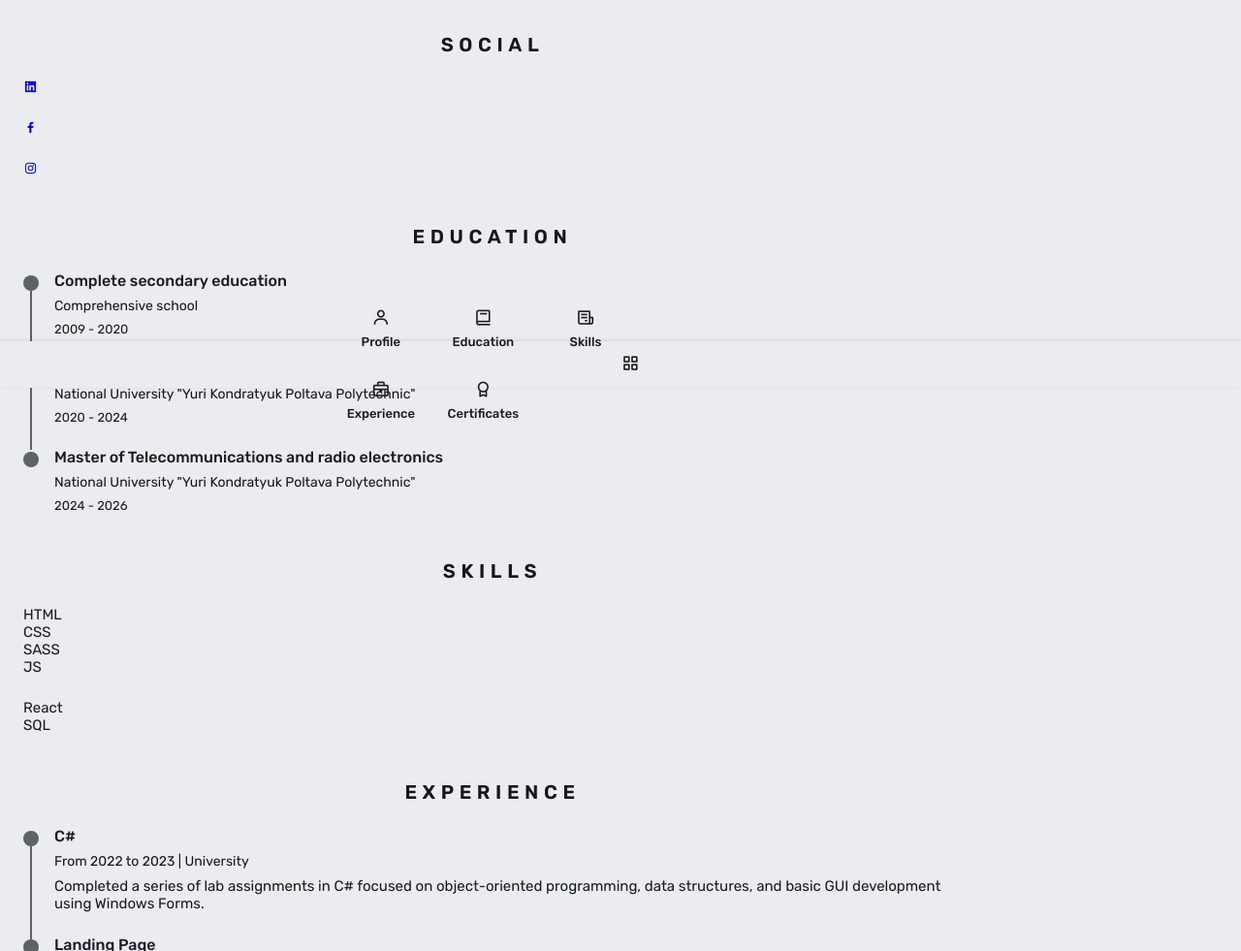
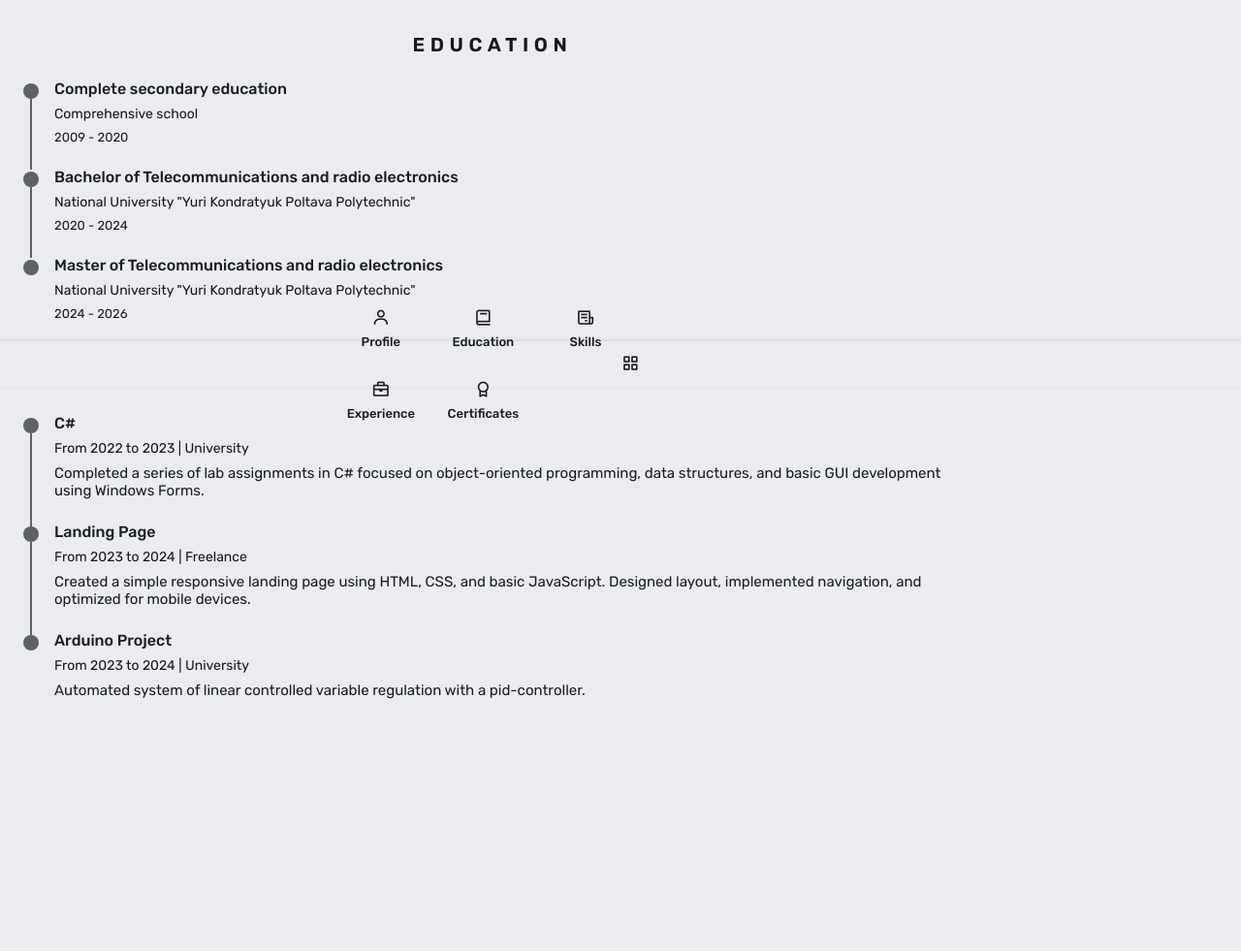
Before and after one commit to Max-Sydorchuck/homepage, a plain HTML site: page index.html in a window 1280 px wide. Shown: the part 400-1381 px from the top of the page at 97% size. After the commit the page ends 1193 px from the top, so only its background shows below. Drawn offline with nearby package versions, Linux system fonts and the light colour scheme; a script that the page names is missing.

```diff
--- a/index.html
+++ b/index.html
@@ -62,7 +62,7 @@
 		<main class="l-main bd-container">
 			<div class="resume" id="area-cv">
 				<div class="resume__left">
-					<!--========== profile ==========-->
+					<!--========== PROFILE ==========-->
 					<section class="profile" id="profile">
 						<div class="profile__container section bd-grid">
 							<div class="profile__data bd-grid">
@@ -102,37 +102,6 @@
 									</a>
 								</span>
 							</div>
-						</div>
-					</section>
-
-					<!--========== SOCIAL ==========-->
-					<section class="social section">
-						<h2 class="section-title">SOCIAL</h2>
-
-						<div class="social__container bd-grid">
-							<a
-								href="https://www.linkedin.com/"
-								target="_blank"
-								class="social__link"
-							>
-								<i class="bx bxl-linkedin-square social__icon"></i>
-							</a>
-
-							<a
-								href="https://www.facebook.com/"
-								target="_blank"
-								class="social__link"
-							>
-								<i class="bx bxl-facebook social__icon"></i>
-							</a>
-
-							<a
-								href="https://www.instagram.com/"
-								target="_blank"
-								class="social__link"
-							>
-								<i class="bx bxl-instagram social__icon"></i>
-							</a>
 						</div>
 					</section>
 
@@ -190,42 +159,6 @@
 							</div>
 						</div>
 					</section>
-
-					<!--========== SKILLS  ==========-->
-					<section class="skills section" id="skills">
-						<h2 class="section-title">Skills</h2>
-
-						<div class="skills__content bd-grid">
-							<ul class="skills__data">
-								<li class="skills__name">
-									<span class="skills__circle"></span>HTML
-								</li>
-
-								<li class="skills__name">
-									<span class="skills__circle"></span>CSS
-								</li>
-
-								<li class="skills__name">
-									<span class="skills__circle"></span>SASS
-								</li>
-
-								<li class="skills__name">
-									<span class="skills__circle"></span>JS
-								</li>
-							</ul>
-
-							<ul class="skills__data">
-								<li class="skills__name">
-									<span class="skills__circle"></span>React
-								</li>
-
-								<li class="skills__name">
-									<span class="skills__circle"></span>SQL
-								</li>
-							</ul>
-						</div>
-					</section>
-				</div>
 
 				<div class="resume__right">
 					<!--========== EXPERIENCE ==========-->
```
